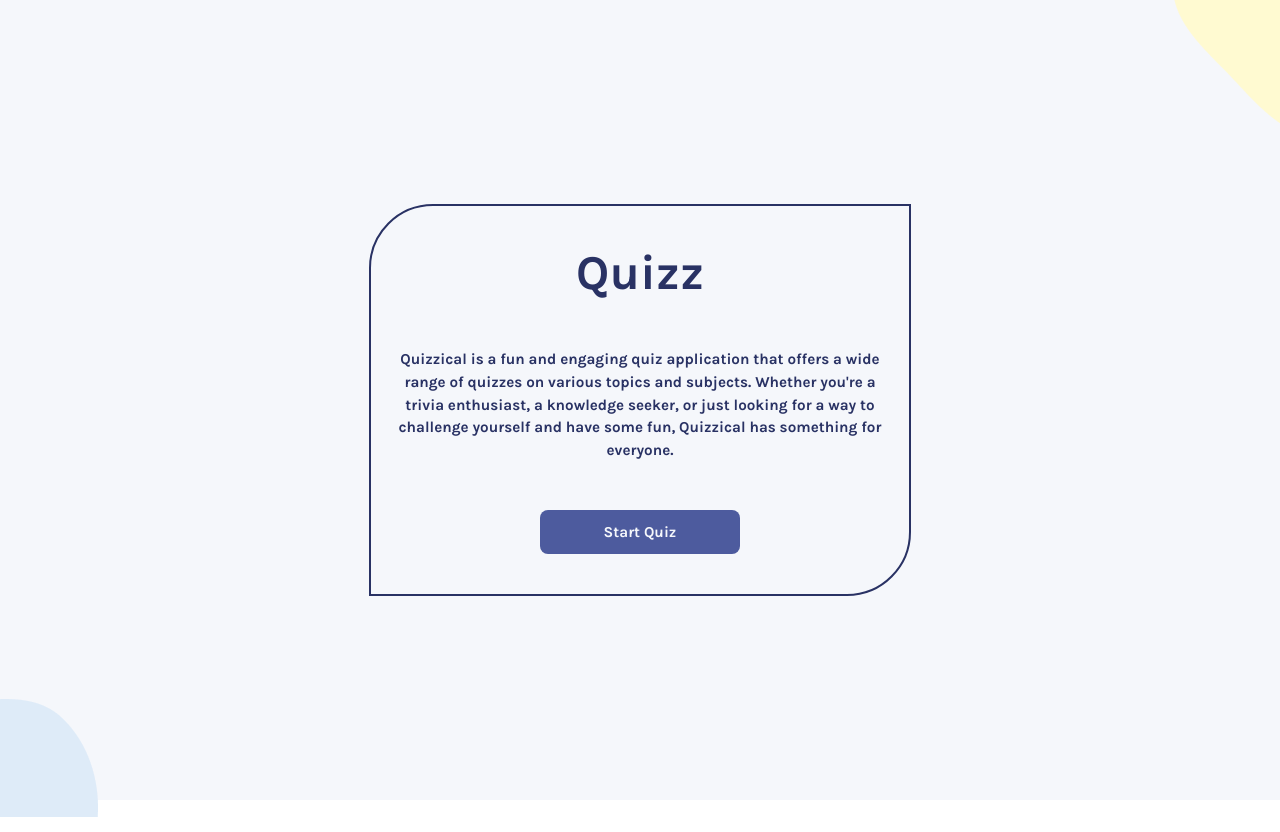
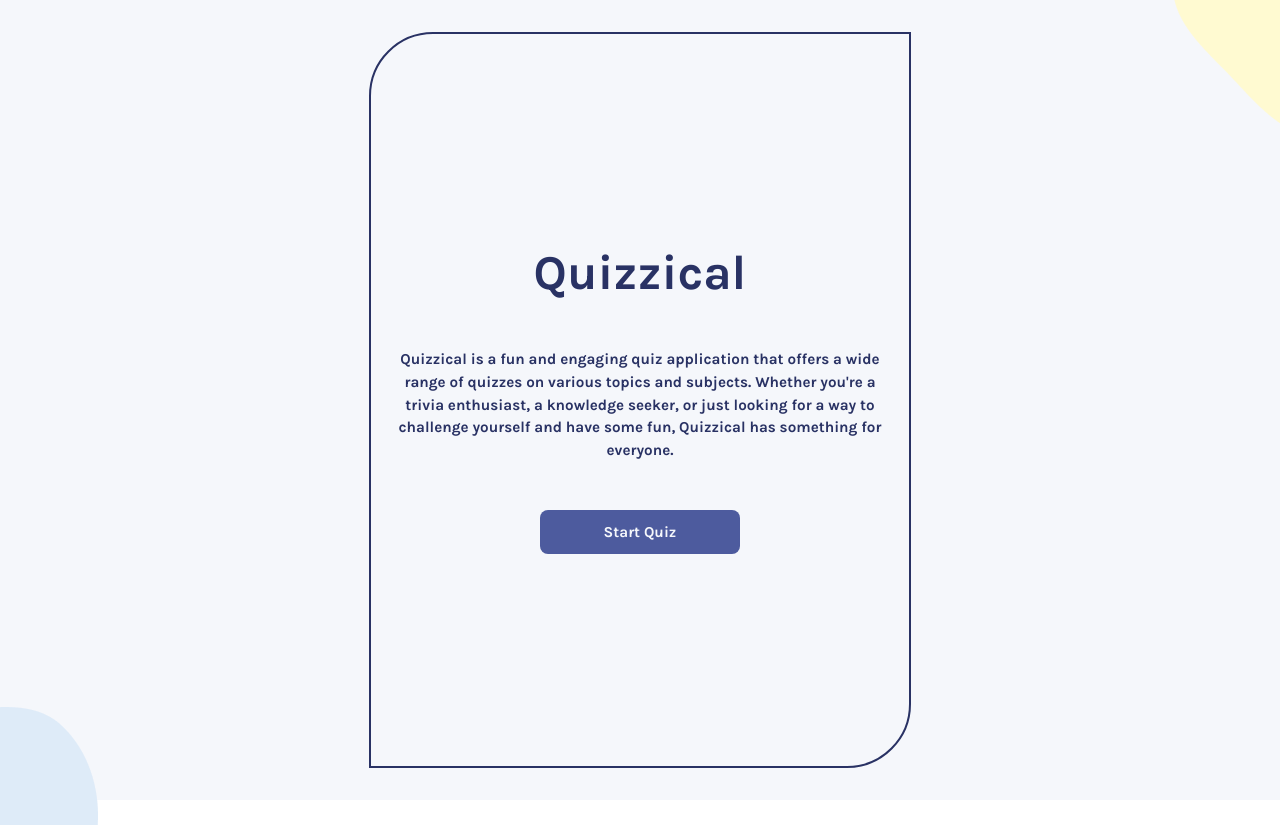
Before and after one commit to Manuel-dev01/Quizzical, a React (Vite) app: page / in a window 1280 px wide. Shown: the top 832 px of the page. Built offline with nearby package versions, Linux system fonts and the light colour scheme.

Commit message:
updated css

```diff
--- a/src/App.css
+++ b/src/App.css
@@ -13,7 +13,6 @@ body {
   font-family: 'Karla', sans-serif;
   text-align: center;
   overflow: hidden;
-  height: 100vh;
 }
 
 
@@ -24,6 +23,7 @@ body {
   display: flex;
   justify-content: center;
   font-size: 0.95rem;
+  height: 100vh;
 }
 
 .description {
@@ -53,7 +53,7 @@ body::after{
   content: url('./assets/blobs-bottomLeft.png');
   position: absolute;
   left: -50px;
-  bottom: -1.5rem;
+  bottom: -2rem;
 }
 
 .intro h1 {
--- a/src/components/Introduction.jsx
+++ b/src/components/Introduction.jsx
@@ -3,7 +3,7 @@ import React from "react"
 export default function Introduction() {
     return (
         <div className="intro">
-            <h1>Quizz</h1>
+            <h1>Quizzical</h1>
             <div className="description">
                 <p>
                     Quizzical is a fun and engaging quiz application that offers a wide range of quizzes on various topics
```
